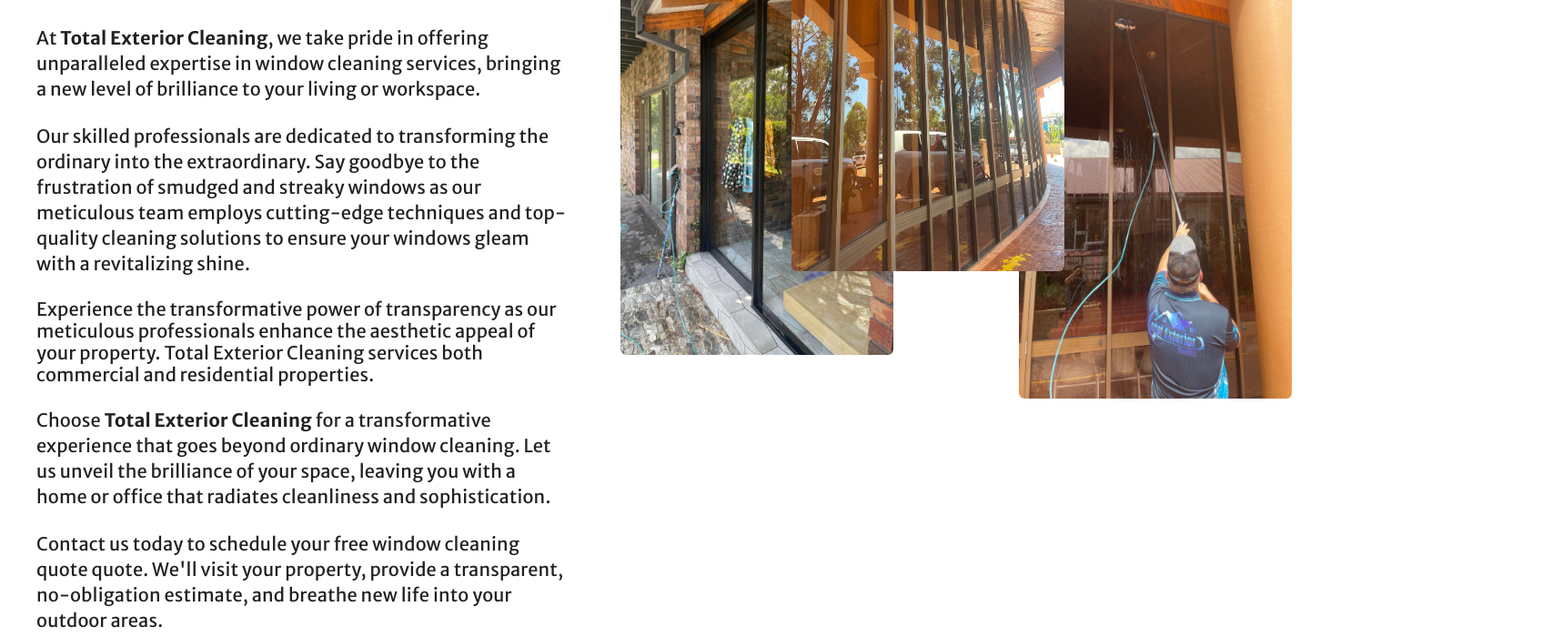
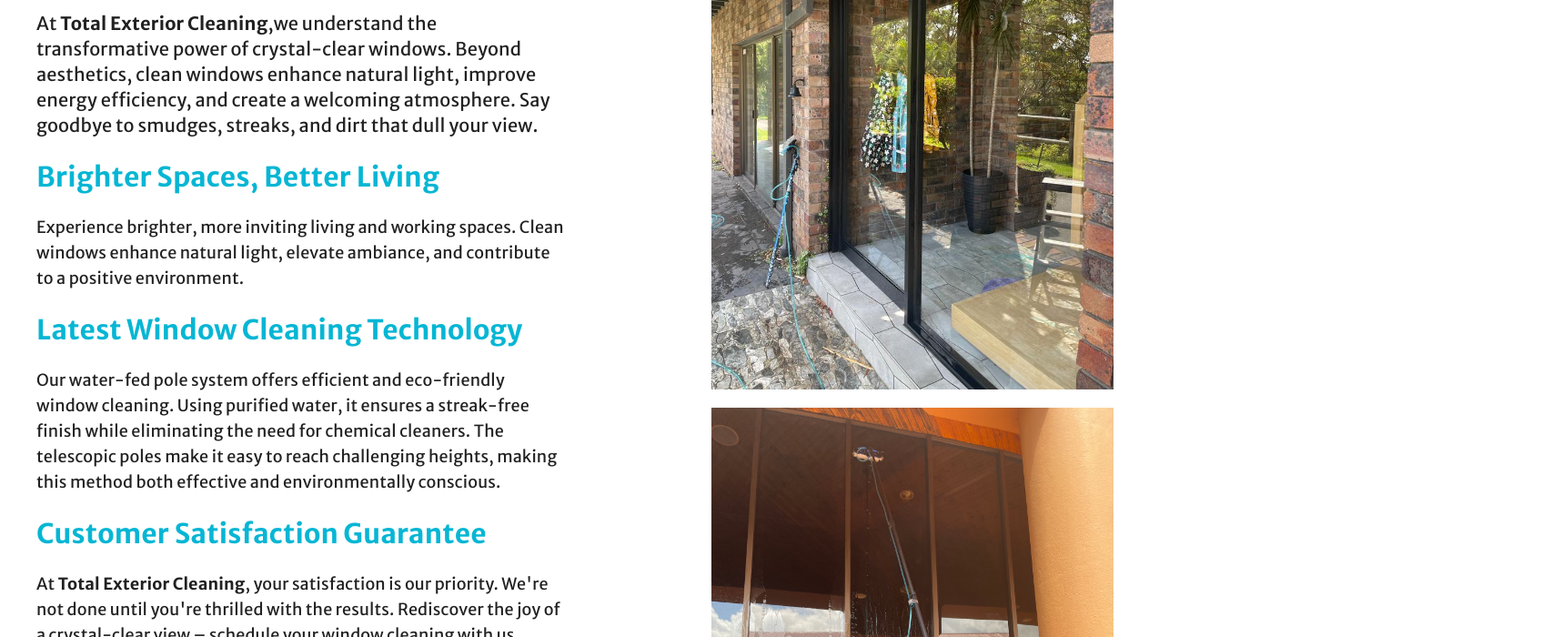
Before and after one commit to danielirwin99/pressure-washing, a React (Create React App) app: page /window-cleaning in a window 1280 px wide. Shown: the part 1040-1740 px from the top of the page at 91% size, 1706 px wide, since content can reach past the window. Built offline with nearby package versions, Linux system fonts and the light colour scheme.

Commit message:
Fixes on each page

```diff
--- a/src/components/NavbarServices.jsx
+++ b/src/components/NavbarServices.jsx
@@ -10,7 +10,7 @@
     <nav className="top-0 z-[999] w-full py-1 px-4 xl:px-20 lg:px-10 absolute ">
       <div className="flex justify-around items-center">
         <a className="flex items-center justify-center" href="/">
-          <img className="h-24 w-40 brightness-150" src={logo} alt="Logo" />
+          <img className="sm:h-24 h-20 w-32 sm:w-40 brightness-150" src={logo} alt="Logo" />
         </a>
         <ul className="ms-auto flex lg:space-x-10 items-center ">
           <li className="nav-item hidden lg:flex">
--- a/src/pages/DrivewaySealing.jsx
+++ b/src/pages/DrivewaySealing.jsx
@@ -27,8 +27,8 @@
               alt="Background Image"
             />
           </figure>
-          <div className="pt-[200px] md:pt-[300px] flex flex-col pl-12 lg:pl-32 space-y-14">
-            <h1 className="text-white uppercase text-3xl sm:text-4xl md:text-6xl font-bold text-shadow">
+          <div className="pt-[150px] mr-4 md:pt-[300px] flex flex-col pl-8 lg:pl-32 space-y-14">
+            <h1 className="text-white uppercase text-2xl sm:text-4xl md:text-6xl font-bold text-shadow">
               Driveway Sealing
             </h1>
             <h2 className="uppercase text-xl md:text-3xl text-white font-semibold text-shadow">
@@ -45,8 +45,10 @@
       <div className="mt-32 md:mt-64 lg:mt-36">
         <div className="ml-10 lg:pt-24 mb-5 mr-10 lg:mr-6 flex flex-wrap lg:flex-nowrap lg:space-x-12">
           <div className="lg:w-1/2 space-y-6">
-            <h1 className="text-5xl font-bold ">Why Seal Your Driveway?</h1>
-            <p className="leading-6 pt-4 text-lg">
+            <h1 className="text-4xl md:text-5xl font-bold ">
+              Why Seal Your Driveway?
+            </h1>
+            <p className="leading-6 pt-4 sm:text-lg">
               Your home's exterior is a valuable asset, and strategic
               maintenance is essential for long-term allure. Explore the
               transformative benefits of driveway sealing and painting—a dynamic
@@ -56,7 +58,7 @@
             <h2 className="text-3xl font-semibold text-cyan-500">
               Weather-Defying Protection
             </h2>
-            <p className="leading-6 text-lg">
+            <p className="leading-6 sm:text-lg">
               Sealing shields your driveway from the damaging effects of rain,
               extreme heat, and UV rays. This proactive measure prevents cracks
               and deterioration, significantly extending your driveway's
@@ -66,7 +68,7 @@
               Value-Adding Curb Appeal
             </h2>
 
-            <p className="leading-6 text-lg hidden sm:flex">
+            <p className="leading-6 sm:text-lg ">
               Elevate your property's value by enhancing curb appeal with a
               well-kept driveway. The combination of sealing and painting makes
               a lasting impression on potential buyers, contributing to the
@@ -75,13 +77,13 @@
             <h2 className="text-3xl font-semibold text-cyan-500">
               Easy Maintenance
             </h2>
-            <p className="leading-6 text-lg">
+            <p className="leading-6 sm:text-lg">
               Sealed and painted driveways are easier to clean and maintain.
               Enjoy a spotless finish with minimal effort, as these treatments
               minimize the accumulation of dirt and stains, preserving the
               beauty of your driveway.
             </p>
-            <p className="leading-6 text-lg">
+            <p className="leading-6 sm:text-lg">
               Ready to transform your driveway into a durable, aesthetically
               pleasing asset for your home? Our dedicated team is here to
               provide expert guidance on driveway sealing and painting.{" "}
@@ -93,13 +95,24 @@
                 </button>
               </Link>
             </div>
+            <h2 className="text-center text-2xl font-bold sm:hidden">
+              Check Out Some Of Our Photos!
+            </h2>
           </div>
           <div className="flex flex-col sm:flex-row lg:flex-col my-14 lg:mt-0  lg:pl-20 lg:space-y-5 sm:space-x-4 lg:space-x-0 justify-center items-center lg:w-1/2">
             <div className="w-full sm:w-1/2 lg:w-full lg:h-[400px] flex overflow-hidden rounded-md">
-              <img className="w-full mb-4 sm:mb-0" src={sealing1} alt="" />
+              <img
+                className="w-full mb-4 sm:mb-0 rounded-md"
+                src={sealing1}
+                alt=""
+              />
             </div>
             <div className="w-full sm:w-1/2 lg:w-full lg:h-[400px] flex overflow-hidden rounded-md">
-              <img className="w-full mb-4 sm:mb-0" src={sealing2} alt="" />
+              <img
+                className="w-full mb-4 sm:mb-0 rounded-md"
+                src={sealing2}
+                alt=""
+              />
             </div>
           </div>
         </div>
--- a/src/pages/GutterCleaning.jsx
+++ b/src/pages/GutterCleaning.jsx
@@ -20,8 +20,8 @@
               alt="Background Image"
             />
           </figure>
-          <div className="pt-[200px] md:pt-[300px] flex flex-col pl-12 lg:pl-32 space-y-14">
-            <h1 className="text-white uppercase text-3xl sm:text-4xl md:text-6xl font-bold text-shadow">
+          <div className="pt-[150px] md:pt-[300px] flex flex-col pl-12 lg:pl-32 space-y-14">
+            <h1 className="text-white pr-5 sm:pr-0 uppercase text-2xl sm:text-4xl md:text-6xl font-bold text-shadow">
               Gutter Cleaning
             </h1>
             <h2 className="uppercase text-xl md:text-3xl text-white font-semibold text-shadow">
@@ -35,10 +35,10 @@
           </div>
         </div>
       </main>
-      <div className="mt-36 sm:mt-32 md:mt-72 lg:mt-36">
-        <div className="ml-10 lg:pt-40 mb-5 mr-10 lg:mr-6 flex flex-wrap lg:flex-nowrap lg:space-x-12">
+      <div className="mt-36 sm:mt-32 md:mt-64 lg:mt-36">
+        <div className="ml-10 lg:pt-24 mb-5 mr-10 lg:mr-6 flex flex-wrap lg:flex-nowrap lg:space-x-12">
           <div className="lg:w-1/2 space-y-6">
-            <h1 className="text-5xl font-bold ">
+            <h1 className="text-4xl md:text-5xl font-bold ">
               Revitalize Your Home with Gutter Cleaning
             </h1>
             <p className="leading-6 pt-8 text-xl">
@@ -83,13 +83,24 @@
                 </button>
               </Link>
             </div>
+            <h2 className="text-center text-2xl font-bold sm:hidden">
+              Check Out Some Of Our Photos!
+            </h2>
           </div>
           <div className="flex flex-col sm:flex-row lg:flex-col my-14 lg:mt-0  lg:pl-20 lg:space-y-5 sm:space-x-4 lg:space-x-0 justify-center items-center lg:w-1/2">
             <div className="w-full sm:w-1/2 lg:w-full lg:h-[400px] flex overflow-hidden rounded-md">
-              <img className="w-full mb-4 sm:mb-0" src={gutter1} alt="" />
+              <img
+                className="w-full mb-4 sm:mb-0 rounded-md"
+                src={gutter1}
+                alt=""
+              />
             </div>
             <div className="w-full sm:w-1/2 lg:w-full lg:h-[400px] flex overflow-hidden rounded-md">
-              <img className="w-full mb-4 sm:mb-0" src={gutter2} alt="" />
+              <img
+                className="w-full mb-4 sm:mb-0 rounded-md"
+                src={gutter2}
+                alt=""
+              />
             </div>
           </div>
         </div>
--- a/src/pages/PressureWashing.jsx
+++ b/src/pages/PressureWashing.jsx
@@ -25,8 +25,8 @@
               alt="Background Image"
             />
           </figure>
-          <div className="pt-[200px] md:pt-[300px] flex flex-col pl-12 lg:pl-32 space-y-14">
-            <h1 className="text-white uppercase text-3xl sm:text-4xl md:text-6xl font-bold text-shadow">
+          <div className="pt-[150px] md:pt-[300px] flex flex-col pl-8 pr-4 sm:pr-0 lg:pl-32 space-y-14">
+            <h1 className="text-white uppercase text-2xl sm:text-4xl md:text-6xl font-bold text-shadow">
               Pressure Washing
             </h1>
             <h2 className="uppercase text-xl md:text-3xl text-white font-semibold text-shadow">
@@ -40,13 +40,13 @@
           </div>
         </div>
       </main>
-      <div className="mt-36 sm:mt-32 md:mt-72 lg:mt-36">
-        <div className="ml-10 lg:pt-40 mb-5 mr-10 lg:mr-6 flex flex-wrap lg:flex-nowrap lg:space-x-12">
+      <div className="mt-32 md:mt-64 lg:mt-36">
+        <div className="ml-10 lg:pt-24 mb-5 mr-10 lg:mr-6 flex flex-wrap lg:flex-nowrap lg:space-x-12">
           <div className="lg:w-1/2 space-y-6">
-            <h1 className="text-5xl font-bold">
+            <h1 className="text-3xl sm:text-5xl font-bold">
               Refresh Your Home with High Pressure Cleaning.
             </h1>
-            <p className="leading-6 pt-8 text-xl">
+            <p className="leading-6 pt-4 text-lg">
               <span className="font-bold"> Total Exterior Cleaning</span>{" "}
               provides professional total exterior cleaning services for both
               residential and commercial properties throughout Sydney. Our
@@ -58,7 +58,7 @@
               Cutting-Edge Pressure Washing Technology
             </h2>
 
-            <p className="leading-6 text-xl">
+            <p className="leading-6 text-lg">
               When it comes to your property, Total Exterior Cleaning
               exclusively uses the latest industrial-grade equipment and
               possesses extensive knowledge of how and where high-pressure
@@ -68,7 +68,7 @@
             <h2 className="text-3xl font-semibold text-cyan-500">
               Preservation and Protection
             </h2>
-            <p className="leading-6 text-xl">
+            <p className="leading-6 text-lg">
               {" "}
               Dirt, mold, mildew, and stains not only alter the appearance of
               your outdoor areas but also create hazardous and slippery
@@ -77,8 +77,8 @@
               outdoor spaces.{" "}
             </p>
 
-            <p className=" leading-6 text-xl">
-              Contact us today to schedule your free pressure washing quote
+            <p className=" leading-6 text-lg font-semibold">
+              Contact Us today to schedule your free pressure washing quote
               quote. We'll visit your property, provide a transparent,
               no-obligation estimate, and breathe new life into your outdoor
               areas.
@@ -90,6 +90,9 @@
                 </button>
               </Link>
             </div>
+            <h2 className="text-center text-2xl font-bold sm:hidden">
+              Check Out Some Of Our Photos!
+            </h2>
           </div>
           <div className="flex flex-col sm:flex-row lg:flex-col my-14 lg:mt-0  lg:pl-16 lg:space-y-5 sm:space-x-4 lg:space-x-0 justify-center items-center lg:w-1/2">
             <div className="w-full sm:w-1/2 lg:w-full lg:h-[400px] flex overflow-hidden rounded-md">
--- a/src/pages/WindowCleaning.jsx
+++ b/src/pages/WindowCleaning.jsx
@@ -20,8 +20,8 @@
               alt="Background Image"
             />
           </figure>
-          <div className="pt-[200px] md:pt-[300px] flex flex-col pl-12 lg:pl-32 space-y-14">
-            <h1 className="text-white uppercase text-4xl sm:text-4xl md:text-6xl font-bold text-shadow">
+          <div className="pt-[200px] md:pt-[300px] flex flex-col pl-10 lg:pl-32 space-y-14">
+            <h1 className="text-white uppercase text-2xl sm:text-4xl md:text-6xl font-bold text-shadow">
               Window Cleaning
             </h1>
             <h2 className="uppercase text-xl md:text-3xl text-white font-semibold text-shadow">
@@ -35,44 +35,51 @@
           </div>
         </div>
       </main>
-      <div className="mt-36 sm:mt-32 md:mt-72 lg:mt-36">
+      <div className="mt-28 md:mt-72 lg:mt-36">
         <div className="ml-10 lg:pt-40 mb-5 mr-10 lg:mr-6 flex flex-wrap justify-center lg:flex-nowrap lg:space-x-12">
           <div className="lg:w-1/2 space-y-6">
             <h1 className="text-3xl sm:text-5xl font-bold tracking-wide leading-snug">
               Are Your Windows Begging for a Revitalizing Shine?
             </h1>
-            <p className="leading-6 pt-8 sm:text-xl">
-              At <span className="font-bold"> Total Exterior Cleaning</span>, we
-              take pride in offering unparalleled expertise in window cleaning
-              services, bringing a new level of brilliance to your living or
-              workspace.
+            <p className="leading-6 pt-4 sm:text-xl">
+              At <span className="font-bold"> Total Exterior Cleaning</span>,we
+              understand the transformative power of crystal-clear windows.
+              Beyond aesthetics, clean windows enhance natural light, improve
+              energy efficiency, and create a welcoming atmosphere. Say goodbye
+              to smudges, streaks, and dirt that dull your view.
             </p>
-            <p className="leading-6 sm:text-xl">
-              Our skilled professionals are dedicated to transforming the
-              ordinary into the extraordinary. Say goodbye to the frustration of
-              smudged and streaky windows as our meticulous team employs
-              cutting-edge techniques and top-quality cleaning solutions to
-              ensure your windows gleam with a revitalizing shine.
+            <h2 className="text-3xl font-semibold text-cyan-500">
+              Brighter Spaces, Better Living
+            </h2>
+            <p className="leading-6 sm:text-lg">
+              Experience brighter, more inviting living and working spaces.
+              Clean windows enhance natural light, elevate ambiance, and
+              contribute to a positive environment.
             </p>
-            <p className="leading-6 text-xl hidden sm:flex">
-              Experience the transformative power of transparency as our
-              meticulous professionals enhance the aesthetic appeal of your
-              property. Total Exterior Cleaning services both commercial and
-              residential properties.
+            <h2 className="text-3xl font-semibold text-cyan-500">
+              Latest Window Cleaning Technology
+            </h2>
+            <p className="leading-6 sm:text-lg">
+              Our water-fed pole system offers efficient and eco-friendly window
+              cleaning. Using purified water, it ensures a streak-free finish
+              while eliminating the need for chemical cleaners. The telescopic
+              poles make it easy to reach challenging heights, making this
+              method both effective and environmentally conscious.
             </p>
-            <p className="leading-6 sm:text-xl">
-              Choose <span className="font-bold">Total Exterior Cleaning</span>{" "}
-              for a transformative experience that goes beyond ordinary window
-              cleaning. Let us unveil the brilliance of your space, leaving you
-              with a home or office that radiates cleanliness and
-              sophistication.
+            <h2 className="text-3xl font-semibold text-cyan-500">
+              Customer Satisfaction Guarantee
+            </h2>
+            <p className="leading-6 sm:text-lg">
+              At <span className="font-bold"> Total Exterior Cleaning</span>,
+              your satisfaction is our priority. We're not done until you're
+              thrilled with the results. Rediscover the joy of a crystal-clear
+              view – schedule your window cleaning with us today!
             </p>
 
-            <p className=" leading-6 sm:text-xl">
+            <p className=" leading-6 sm:text-xl font-semibold">
               Contact us today to schedule your free window cleaning quote
               quote. We'll visit your property, provide a transparent,
-              no-obligation estimate, and breathe new life into your outdoor
-              areas.
+              no-obligation estimate.
             </p>
             <div className="pt-5 pb-10 flex justify-center">
               <Link to={"/contact-us"}>
@@ -81,8 +88,34 @@
                 </button>
               </Link>
             </div>
+            <h2 className="text-center text-2xl font-bold sm:hidden">
+              Check Out Some Of Our Photos!
+            </h2>
           </div>
-          <div className="relative flex flex-col sm:flex-row lg:flex-col my-14 lg:mt-0  lg:pl-20  sm:space-x-4 lg:space-x-0 justify-center items-center lg:w-1/2">
+          <div className="flex flex-col sm:flex-row lg:flex-col my-14 lg:mt-0  lg:pl-20 lg:space-y-5 sm:space-x-4 lg:space-x-0 justify-center items-center lg:w-1/2">
+            <div className="w-full sm:w-1/2 lg:w-full lg:h-[500px] xl:h-[600px] flex overflow-hidden rounded-md">
+              <img
+                className="w-full mb-4 rounded-md sm:mb-0 xl:px-8"
+                src={window1}
+                alt=""
+              />
+            </div>
+            <div className="w-full sm:w-1/2 lg:w-full lg:h-[500px] xl:h-[600px] flex overflow-hidden rounded-md">
+              <img
+                className="w-full mb-4 rounded-md sm:mb-0 xl:px-8"
+                src={window2}
+                alt=""
+              />
+            </div>
+            <div className="w-full sm:w-1/2 lg:w-full lg:h-[500px] xl:hidden xl:h-[600px] flex overflow-hidden rounded-md">
+              <img
+                className="w-full mb-4 rounded-md sm:mb-0"
+                src={window3}
+                alt=""
+              />
+            </div>
+          </div>
+          {/* <div className="relative  flex flex-col sm:flex-row lg:flex-col my-14 lg:mt-0  lg:pl-20  sm:space-x-4 lg:space-x-0 justify-center items-center lg:w-1/2">
             <div className="w-full top-28 left-3 lg:absolute sm:w-1/3 lg:w-full  flex overflow-hidden rounded-md">
               <figure>
                 <img
@@ -110,7 +143,7 @@
                 />
               </figure>
             </div>
-          </div>
+          </div> */}
         </div>
       </div>
       <Testimonials />
```
